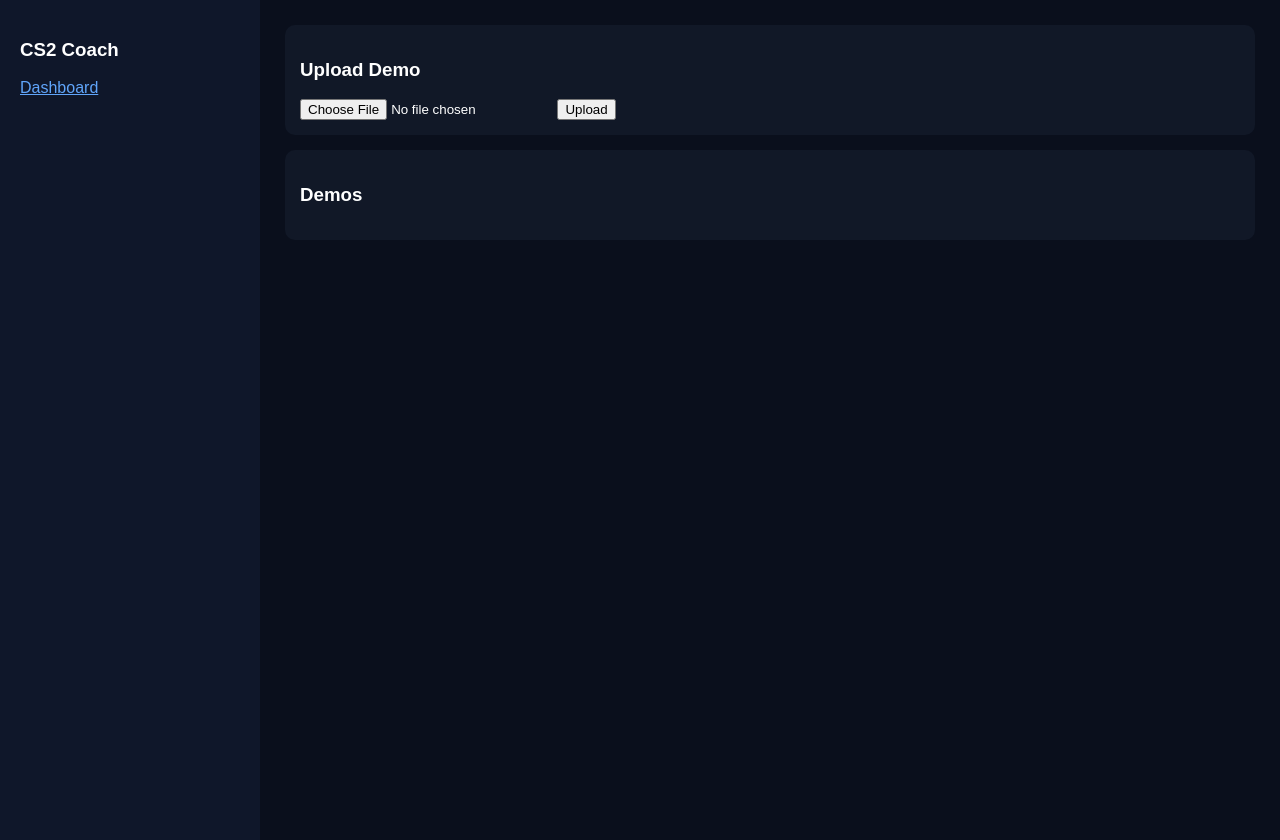
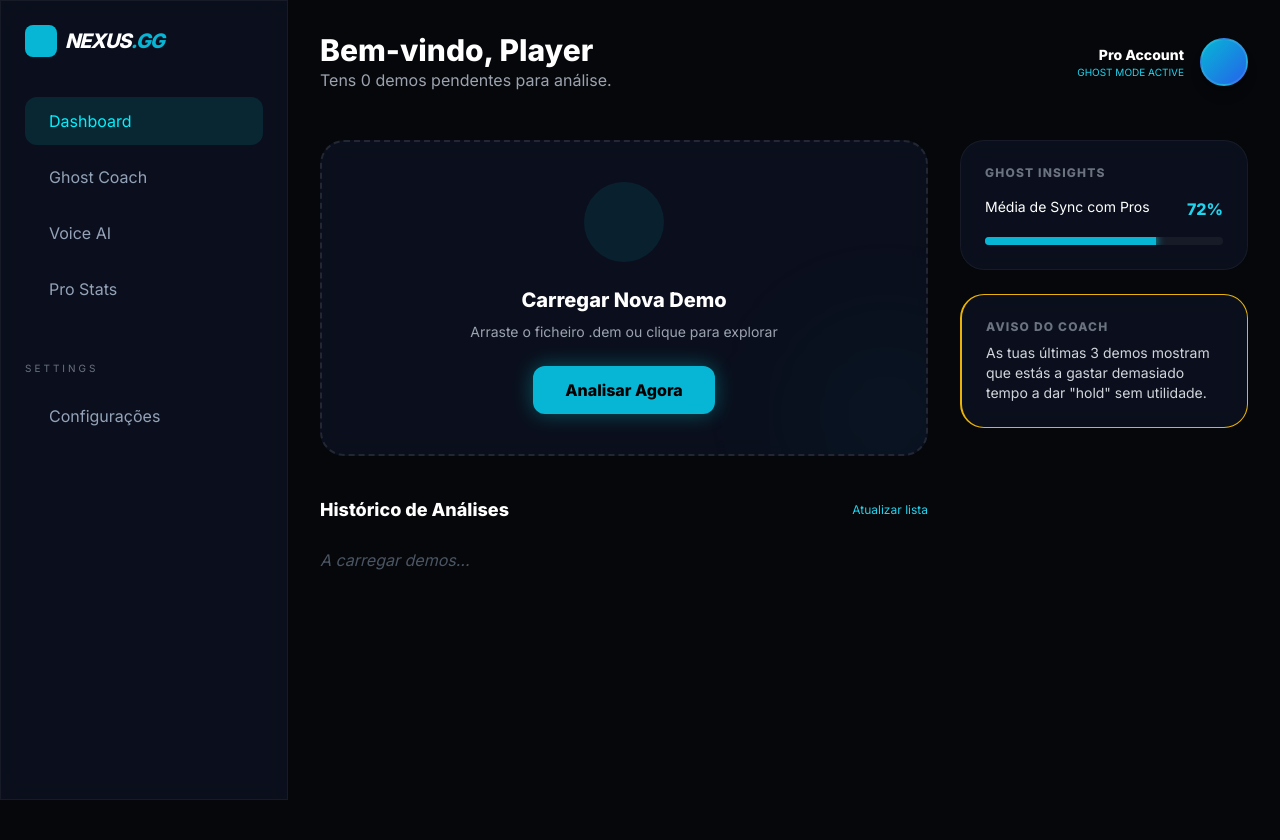
Before and after one commit to franciscompereira202212-hue/cs2-analytics-mvp, a website: page public/index.html in a window 1280 px wide. After the commit the page ends 800 px from the top, so only its background shows below. Drawn offline with nearby package versions, Linux system fonts and the light colour scheme; no server answers.

Commit message:
Update index.html

```diff
--- a/public/index.html
+++ b/public/index.html
@@ -1,78 +1,168 @@
 <!DOCTYPE html>
-<html>
+<html lang="pt">
 <head>
   <meta charset="UTF-8" />
-  <title>CS2 Coach Dashboard</title>
+  <meta name="viewport" content="width=device-width, initial-scale=1.0">
+  <title>Nexus.gg | AI Intelligence Dashboard</title>
+  <script src="https://cdn.tailwindcss.com"></script>
+  <link rel="stylesheet" href="https://cdn.jsdelivr.net/npm/lucide-static@0.321.0/font/lucide.min.css">
+  <style>
+    @import url('https://fonts.googleapis.com/css2?family=Inter:wght@400;600;800&display=swap');
 
-  <style>
     body {
       margin: 0;
-      font-family: Arial;
-      background: #0a0f1c;
+      font-family: 'Inter', sans-serif;
+      background: #05070a;
       color: white;
-      display: flex;
     }
 
-    .sidebar {
-      width: 220px;
-      background: #0f172a;
-      height: 100vh;
-      padding: 20px;
+    .glass {
+      background: rgba(15, 23, 42, 0.6);
+      backdrop-filter: blur(10px);
+      border: 1px solid rgba(255, 255, 255, 0.05);
     }
 
-    .main {
-      flex: 1;
-      padding: 25px;
+    .sidebar-item {
+      display: flex;
+      align-items: center;
+      gap: 12px;
+      padding: 12px;
+      border-radius: 12px;
+      transition: all 0.2s;
+      color: #94a3b8;
     }
 
-    .card {
-      background: #111827;
-      padding: 15px;
-      border-radius: 10px;
-      margin-bottom: 15px;
+    .sidebar-item:hover, .sidebar-item.active {
+      background: rgba(0, 242, 255, 0.1);
+      color: #00f2ff;
     }
 
-    a {
-      color: #60a5fa;
+    .drop-zone {
+      border: 2px dashed rgba(255, 255, 255, 0.1);
+      transition: border 0.3s;
+    }
+
+    .drop-zone:hover {
+      border-color: #00f2ff;
     }
   </style>
 </head>
 
-<body>
+<body class="flex">
 
-<div class="sidebar">
-  <h3>CS2 Coach</h3>
-  <p><a href="#">Dashboard</a></p>
+<div class="sidebar w-72 h-screen glass border-r border-white/5 p-6 hidden md:block">
+  <div class="mb-10 flex items-center gap-2">
+    <div class="w-8 h-8 bg-cyan-500 rounded-lg flex items-center justify-center">
+      <i class="lucide-layout-grid text-black"></i>
+    </div>
+    <h2 class="text-xl font-black italic tracking-tighter uppercase">Nexus<span class="text-cyan-500">.gg</span></h2>
+  </div>
+
+  <nav class="space-y-2">
+    <a href="#" class="sidebar-item active"><i class="lucide-home"></i> Dashboard</a>
+    <a href="#" class="sidebar-item"><i class="lucide-ghost"></i> Ghost Coach</a>
+    <a href="#" class="sidebar-item"><i class="lucide-mic"></i> Voice AI</a>
+    <a href="#" class="sidebar-item"><i class="lucide-bar-chart-3"></i> Pro Stats</a>
+    <div class="pt-10">
+      <p class="text-[10px] text-gray-500 uppercase tracking-[3px] mb-4">Settings</p>
+      <a href="#" class="sidebar-item"><i class="lucide-settings"></i> Configurações</a>
+    </div>
+  </nav>
 </div>
 
-<div class="main">
+<div class="flex-1 h-screen overflow-y-auto p-8">
 
-  <div class="card">
-    <h3>Upload Demo</h3>
-    <input type="file" id="file">
-    <button onclick="upload()">Upload</button>
+  <div class="flex justify-between items-center mb-12">
+    <div>
+      <h1 class="text-3xl font-bold">Bem-vindo, Player</h1>
+      <p class="text-gray-400">Tens 0 demos pendentes para análise.</p>
+    </div>
+    <div class="flex items-center gap-4">
+        <div class="text-right">
+            <p class="text-sm font-bold">Pro Account</p>
+            <p class="text-[10px] text-cyan-400">GHOST MODE ACTIVE</p>
+        </div>
+        <div class="w-12 h-12 rounded-full bg-gradient-to-br from-cyan-500 to-blue-600 border-2 border-white/10 shadow-lg"></div>
+    </div>
   </div>
 
-  <div class="card">
-    <h3>Demos</h3>
-    <ul id="list"></ul>
+  <div class="grid grid-cols-1 lg:grid-cols-3 gap-8">
+
+    <div class="lg:col-span-2">
+      <div class="glass p-10 rounded-3xl drop-zone relative overflow-hidden group">
+        <div class="relative z-10 text-center">
+          <div class="w-20 h-20 bg-cyan-500/10 rounded-full flex items-center justify-center mx-auto mb-6 group-hover:scale-110 transition">
+            <i class="lucide-upload-cloud text-cyan-400 text-3xl"></i>
+          </div>
+          <h3 class="text-xl font-bold mb-2">Carregar Nova Demo</h3>
+          <p class="text-gray-400 mb-6 text-sm">Arraste o ficheiro .dem ou clique para explorar</p>
+
+          <input type="file" id="file" class="absolute inset-0 opacity-0 cursor-pointer">
+          <button onclick="upload()" class="bg-cyan-500 hover:bg-cyan-400 text-black font-bold px-8 py-3 rounded-xl transition shadow-[0_0_20px_rgba(0,242,255,0.3)]">
+            Analisar Agora
+          </button>
+        </div>
+        <div class="absolute -bottom-10 -right-10 w-40 h-40 bg-cyan-500/5 rounded-full blur-3xl"></div>
+      </div>
+
+      <div class="mt-10">
+        <div class="flex justify-between items-center mb-6">
+          <h3 class="text-lg font-bold">Histórico de Análises</h3>
+          <button onclick="load()" class="text-xs text-cyan-400 hover:underline">Atualizar lista</button>
+        </div>
+        <div id="list" class="grid grid-cols-1 gap-4">
+          <p class="text-gray-600 italic">A carregar demos...</p>
+        </div>
+      </div>
+    </div>
+
+    <div class="space-y-6">
+      <div class="glass p-6 rounded-3xl">
+        <h4 class="text-xs font-bold text-gray-500 uppercase mb-4 tracking-widest">Ghost Insights</h4>
+        <div class="space-y-4">
+          <div class="flex justify-between">
+            <span class="text-sm">Média de Sync com Pros</span>
+            <span class="text-cyan-400 font-bold">72%</span>
+          </div>
+          <div class="w-full bg-white/5 h-2 rounded-full overflow-hidden">
+            <div class="bg-cyan-500 h-full w-[72%] shadow-[0_0_10px_#00f2ff]"></div>
+          </div>
+        </div>
+      </div>
+
+      <div class="glass p-6 rounded-3xl border-l-2 border-yellow-500">
+        <h4 class="text-xs font-bold text-gray-500 uppercase mb-2 tracking-widest">Aviso do Coach</h4>
+        <p class="text-sm text-gray-300">As tuas últimas 3 demos mostram que estás a gastar demasiado tempo a dar "hold" sem utilidade.</p>
+      </div>
+    </div>
+
   </div>
 
 </div>
 
 <script>
 async function upload() {
-  const file = document.getElementById("file").files[0];
+  const fileInput = document.getElementById("file");
+  const file = fileInput.files[0];
+  if(!file) return alert("Seleciona um ficheiro primeiro!");
 
   const data = new FormData();
   data.append("demo", file);
 
-  await fetch("/upload", {
-    method: "POST",
-    body: data
-  });
+  // Efeito visual de loading
+  const btn = document.querySelector('button[onclick="upload()"]');
+  btn.textContent = "A processar...";
+  btn.disabled = true;
 
-  load();
+  try {
+    await fetch("/upload", { method: "POST", body: data });
+    load();
+  } catch (err) {
+    console.error(err);
+  } finally {
+    btn.textContent = "Analisar Agora";
+    btn.disabled = false;
+  }
 }
 
 async function load() {
@@ -82,15 +172,30 @@ async function load() {
   const list = document.getElementById("list");
   list.innerHTML = "";
 
+  if(files.length === 0) {
+      list.innerHTML = `<div class="text-center p-10 text-gray-500 border border-dashed border-white/5 rounded-2xl">Nenhuma demo encontrada.</div>`;
+      return;
+  }
+
   files.forEach(f => {
-    const li = document.createElement("li");
+    const card = document.createElement("div");
+    card.className = "glass p-4 rounded-2xl flex justify-between items-center hover:border-cyan-500/50 transition group";
 
-    const a = document.createElement("a");
-    a.href = `/demo.html?file=${f}`;
-    a.textContent = f;
-
-    li.appendChild(a);
-    list.appendChild(li);
+    card.innerHTML = `
+      <div class="flex items-center gap-4">
+        <div class="w-10 h-10 bg-white/5 rounded-lg flex items-center justify-center">
+          <i class="lucide-file-text text-gray-400 group-hover:text-cyan-400"></i>
+        </div>
+        <div>
+          <p class="font-bold text-sm truncate w-40 md:w-64">${f}</p>
+          <p class="text-[10px] text-gray-500 uppercase">CS2 Match • Mirage</p>
+        </div>
+      </div>
+      <a href="/demo.html?file=${f}" class="bg-white/5 hover:bg-cyan-500 hover:text-black px-4 py-2 rounded-lg text-xs font-bold transition">
+        Ver Análise
+      </a>
+    `;
+    list.appendChild(card);
   });
 }
 
```
